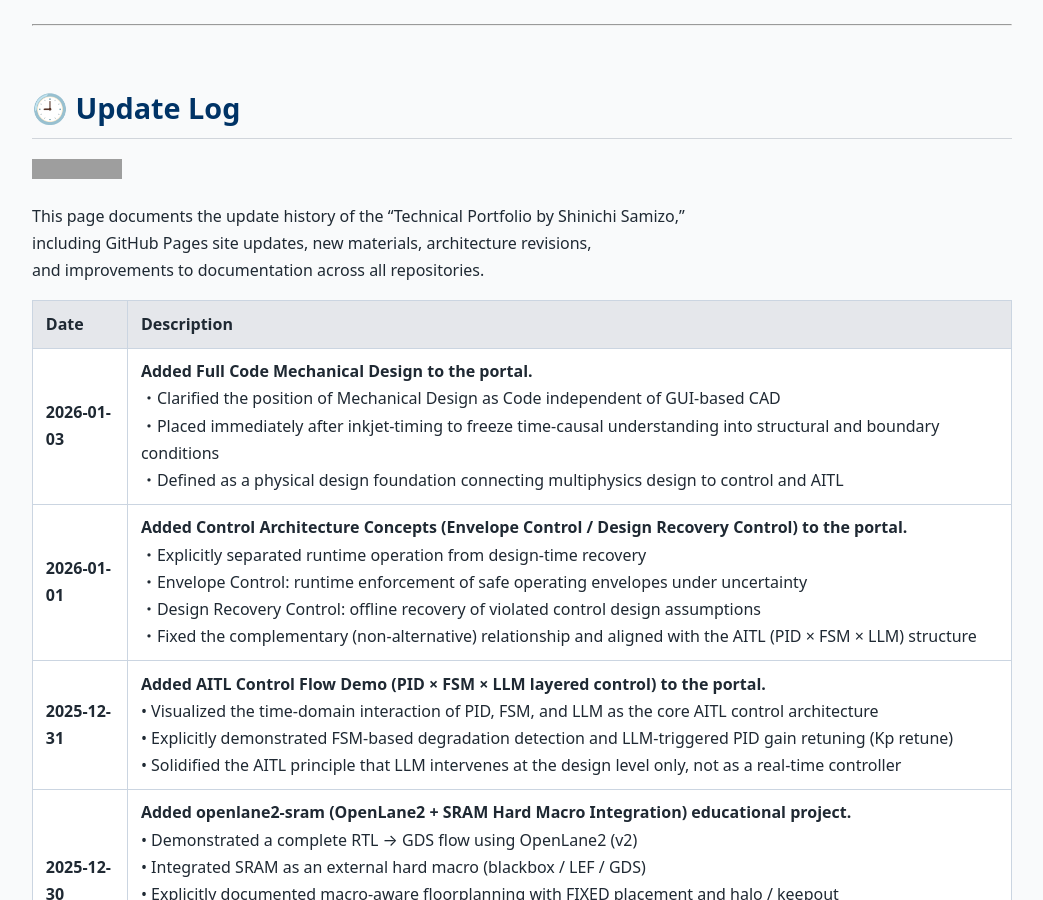
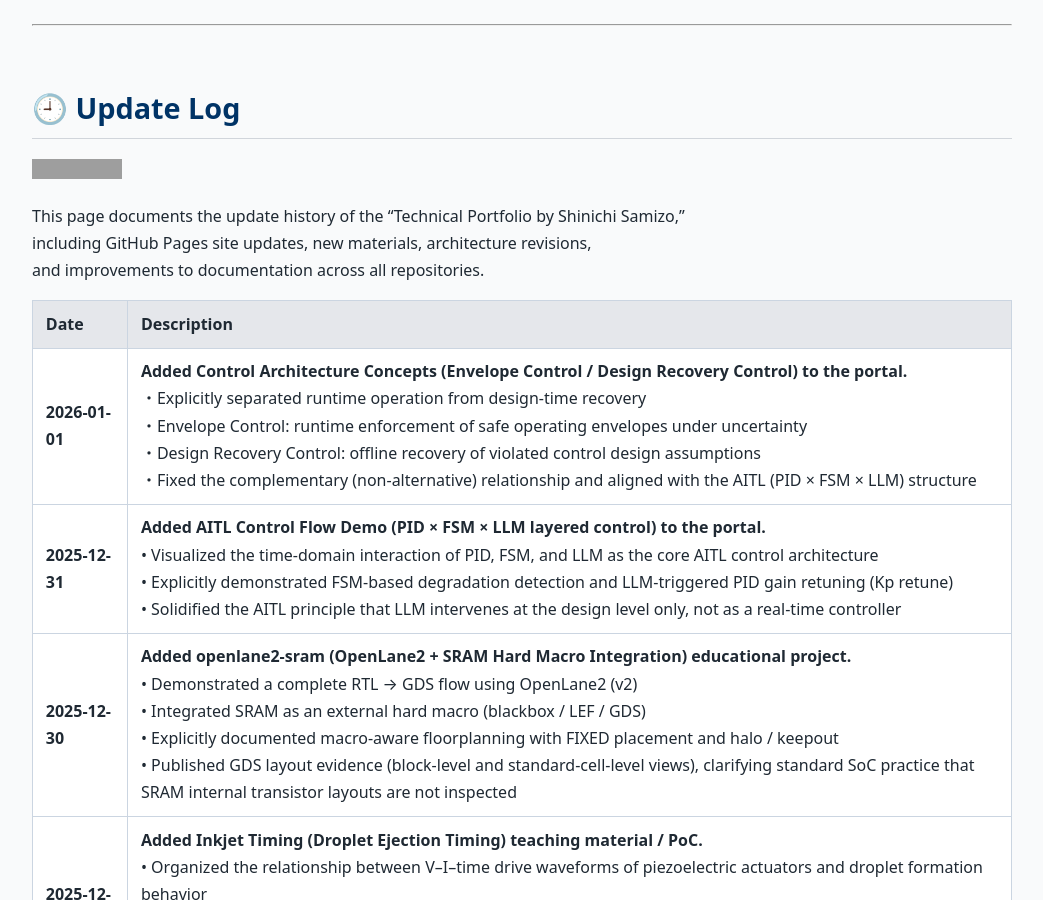
Before and after one commit to Samizo-AITL/Samizo-AITL.github.io, a Jekyll site: the page built from about/update/en/index.md, in a window 1280 px wide and 900 px high. Shown: the whole window, without its empty margins (118-1161 px from the left). Built offline with Jekyll 4.4.1, drawn with Linux system fonts in a browser that asks for light colours; grey boxes are pictures that could not be loaded.

Commit message:
Update index.md

```diff
--- a/about/update/en/index.md
+++ b/about/update/en/index.md
@@ -14,7 +14,6 @@ and improvements to documentation across all repositories.
 
 | Date       | Description                                                                 |
 |------------|-----------------------------------------------------------------------------|
-| **2026-01-03** | **Added Full Code Mechanical Design to the portal.**<br>・Clarified the position of Mechanical Design as Code independent of GUI-based CAD<br>・Placed immediately after inkjet-timing to freeze time-causal understanding into structural and boundary conditions<br>・Defined as a physical design foundation connecting multiphysics design to control and AITL |
 | **2026-01-01** | **Added Control Architecture Concepts (Envelope Control / Design Recovery Control) to the portal.**<br>・Explicitly separated runtime operation from design-time recovery<br>・Envelope Control: runtime enforcement of safe operating envelopes under uncertainty<br>・Design Recovery Control: offline recovery of violated control design assumptions<br>・Fixed the complementary (non-alternative) relationship and aligned with the AITL (PID × FSM × LLM) structure |
 | **2025-12-31** | **Added AITL Control Flow Demo (PID × FSM × LLM layered control) to the portal.**<br>• Visualized the time-domain interaction of PID, FSM, and LLM as the core AITL control architecture<br>• Explicitly demonstrated FSM-based degradation detection and LLM-triggered PID gain retuning (Kp retune)<br>• Solidified the AITL principle that LLM intervenes at the design level only, not as a real-time controller |
 | **2025-12-30** | **Added openlane2-sram (OpenLane2 + SRAM Hard Macro Integration) educational project.**<br>• Demonstrated a complete RTL → GDS flow using OpenLane2 (v2)<br>• Integrated SRAM as an external hard macro (blackbox / LEF / GDS)<br>• Explicitly documented macro-aware floorplanning with FIXED placement and halo / keepout<br>• Published GDS layout evidence (block-level and standard-cell-level views), clarifying standard SoC practice that SRAM internal transistor layouts are not inspected |
```
